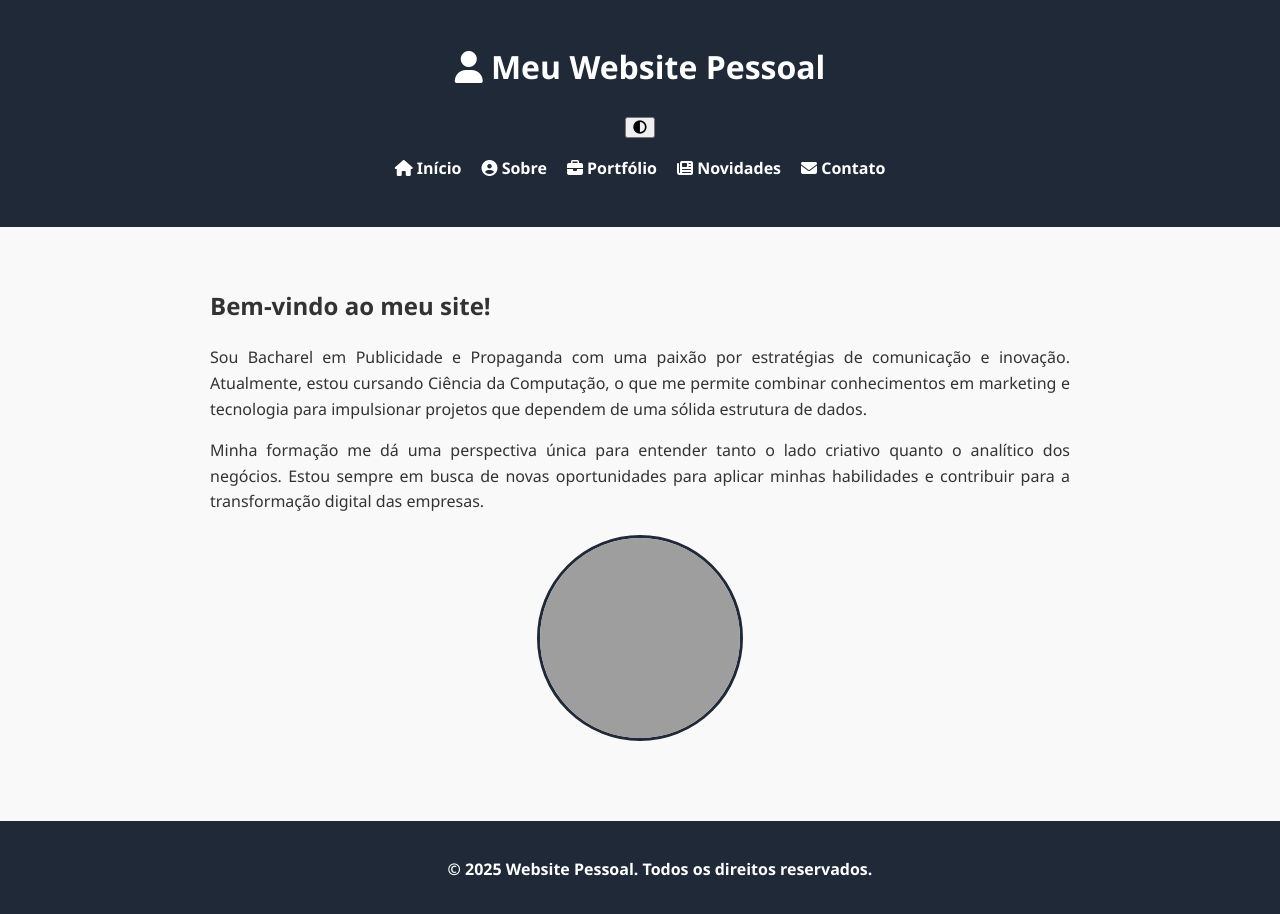
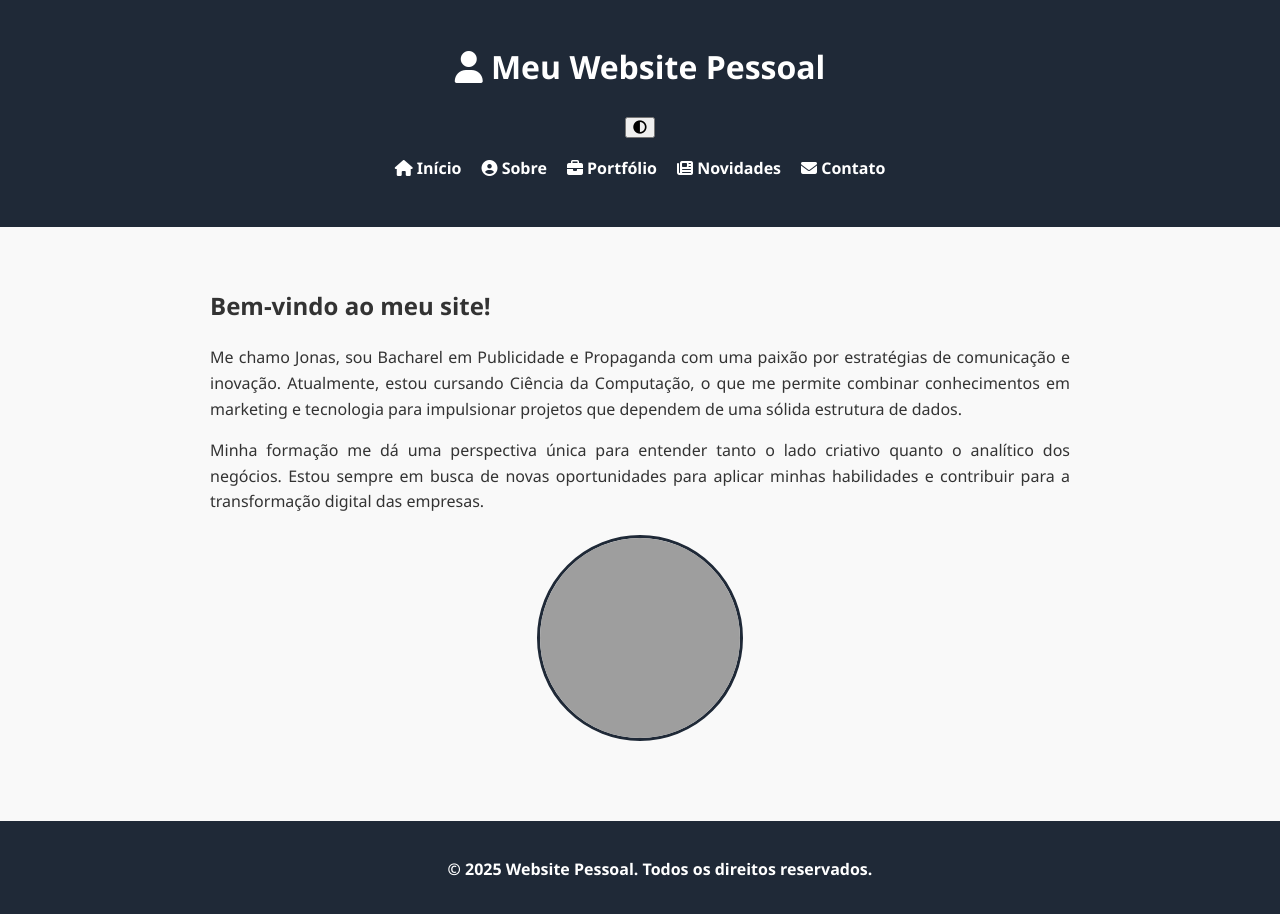
Before and after one commit to Tavarius98/Tavarius98.github.io, a plain HTML site: page index.html in a window 1280 px wide. Shown: the top 914 px of the page. Drawn offline with Linux system fonts and the light colour scheme; grey boxes are pictures that could not be loaded.

Commit message:
Revise personal information and improve HTML structure
Updated personal introduction and fixed formatting.

```diff
--- a/index.html
+++ b/index.html
@@ -28,7 +28,7 @@
   <main>
     <section id="inicio">
       <h2>Bem-vindo ao meu site!</h2>
-      <p>Sou Bacharel em Publicidade e Propaganda com uma paixão por estratégias de comunicação e inovação. Atualmente, estou cursando Ciência da Computação, o que me permite combinar conhecimentos em marketing e tecnologia para impulsionar projetos que dependem de uma sólida estrutura de dados.</p>
+      <p>Me chamo Jonas, sou Bacharel em Publicidade e Propaganda com uma paixão por estratégias de comunicação e inovação. Atualmente, estou cursando Ciência da Computação, o que me permite combinar conhecimentos em marketing e tecnologia para impulsionar projetos que dependem de uma sólida estrutura de dados.</p>
       <p>Minha formação me dá uma perspectiva única para entender tanto o lado criativo quanto o analítico dos negócios. Estou sempre em busca de novas oportunidades para aplicar minhas habilidades e contribuir para a transformação digital das empresas.</p>
       <img src="20190420_202129.jpg" alt="Foto de perfil" class="foto-perfil">
     </section>
@@ -39,4 +39,5 @@
   </footer>
 </body>
 
+
 </html>
```
